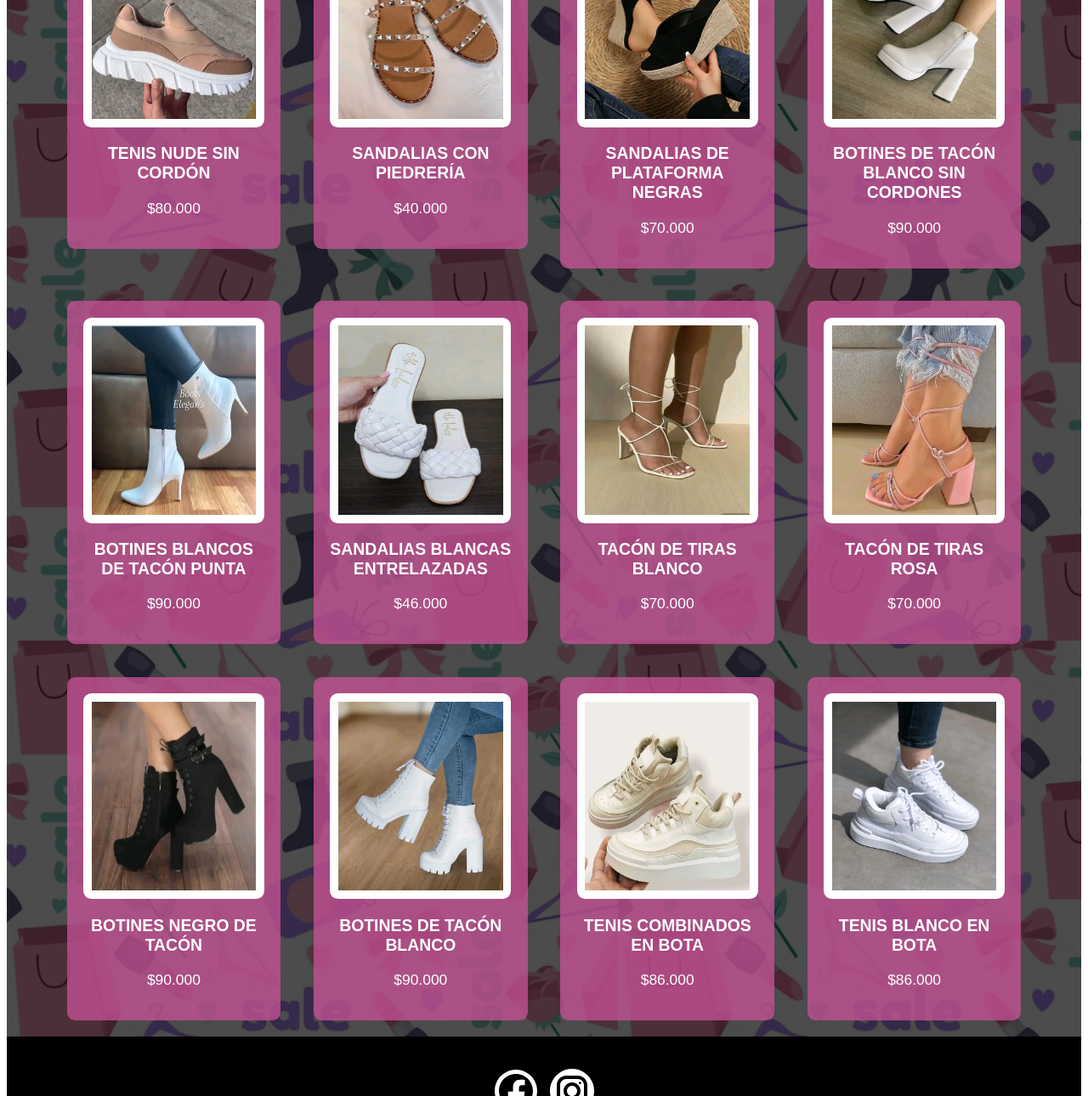
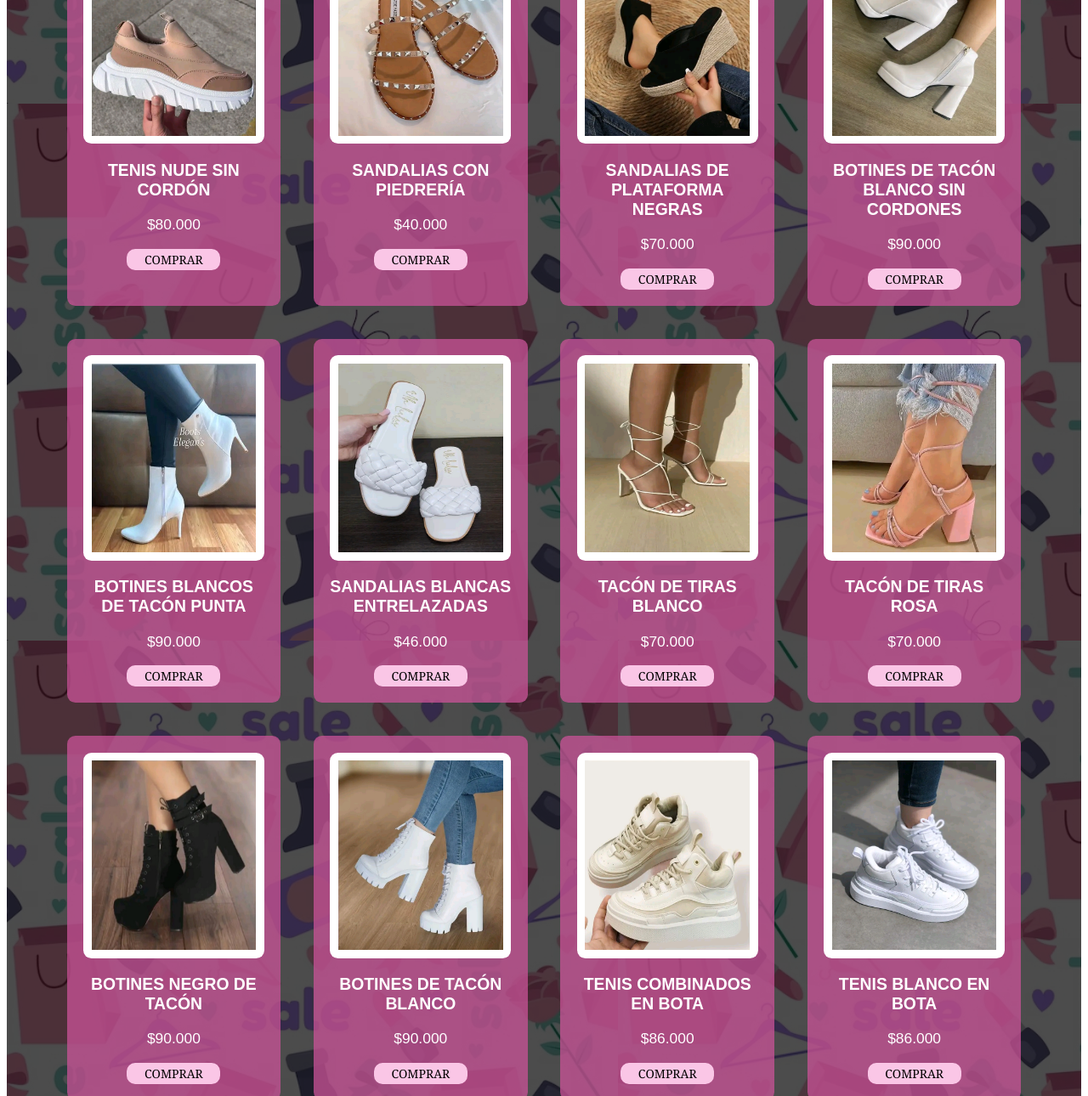
Before and after one commit to Keila2Vacca/Proyecto, a plain HTML site: page html/calzado.html in a window 1280 px wide. Shown: the part 518-1808 px from the top of the page at 85% size. Drawn offline with Linux system fonts and the light colour scheme.

Commit message:
botón nuevo

```diff
--- a/CSS/style.css
+++ b/CSS/style.css
@@ -41,27 +41,34 @@ img {
     border-radius: 50%;
 }
 
-.menú_desple{
-display: flex;
-justify-content: center;
-background-color: rgba(199, 82, 150, 0.768);
+.logo-img:hover{
+    box-shadow: 0px 0px 10px 1px white;
+    transform: scale(1.1);
+    transition: all ease-in-out 0.8s;
 }
 
-li ul{
+.menú_desple {
+    display: flex;
+    list-style: none;
+    justify-content: center;
+}
+
+li ul {
     display: none;
 }
 
-.menú_desple li a{
+.menú_desple li a {
     padding: 2rem 7rem;
     display: block;
     background-color: rgba(199, 82, 150, 0.768);
+    margin-bottom: 2rem;
 }
 
-.desplegar:hover .sub_me_desple{
-  display: block;
+.desplegar:hover .sub_me_desple {
+    display: block;
 }
 
-.sub_me_desple{
+.sub_me_desple {
     font-family: Arial, Helvetica, sans-serif;
     font-weight: 800;
     font-size: 3rem;
@@ -69,16 +76,16 @@ li ul{
     text-transform: uppercase;
 }
 
-nav li ul{
+nav li ul {
     position: absolute;
     padding: 0;
 }
 
-li ul li{
+li ul li {
     background-color: rgba(199, 82, 150, 0.768);
 }
 
-li ul li:hover{
+li ul li:hover {
     color: black;
 }
 
@@ -93,6 +100,10 @@ nav a {
 
 nav a:hover {
     color: black;
+    border-radius: 20px;
+    box-shadow: 0px 0px 10px 1px white;
+    transform: scale(1.1);
+    transition: all ease-in-out 0.8s;
 }
 
 .activa {
@@ -121,10 +132,6 @@ nav a:hover {
     background-color: rgba(199, 82, 150, 0.768);
 }
 
-.producto:hover {
-    background-color: rgb(77, 7, 56);
-}
-
 .producto-blanco {
     display: flex;
     align-items: center;
@@ -133,6 +140,29 @@ nav a:hover {
     height: 25rem;
     object-fit: contain;
     padding: 1rem;
+}
+
+.producto-informacion button {
+    margin: 0 auto;
+    display: block;
+    background-color: rgb(250, 198, 230);
+    width: 110px;
+    height: 25px;
+    border-radius: 10px;
+    border: none;
+    font-size: 14px;
+    font-weight: 300;
+    cursor: pointer;
+    text-transform: uppercase;
+    font-family: Georgia, 'Times New Roman', Times, serif;
+}
+
+.producto-informacion button:hover {
+    background-color: rgb(77, 7, 56);
+    box-shadow: 0px 0px 10px 1px white;
+    transform: scale(1.1);
+    transition: all ease-in-out 0.8s;
+    color: white;
 }
 
 .producto-precio,
@@ -154,38 +184,42 @@ nav a:hover {
     font-weight: 800;
 }
 
-@media (min-width:320px){
-    .productos{
-        grid-template-columns: repeat(2,1fr);
+@media (min-width:320px) {
+    .productos {
+        grid-template-columns: repeat(2, 1fr);
     }
+
     .producto-nombre {
         font-size: 1.6rem;
         font-weight: 800;
     }
+
     .producto-precio {
         font-size: 1.3rem;
         font-weight: 500;
     }
+}
+
+
+@media (min-width:768px) {
+    .productos {
+        grid-template-columns: repeat(3, 1fr);
     }
 
-
-@media (min-width:768px){
-    .productos{
-        grid-template-columns: repeat(3,1fr);
-    }
     .producto-nombre {
         font-size: 2rem;
         font-weight: 800;
     }
+
     .producto-precio {
         font-size: 1.8rem;
         font-weight: 500;
     }
-    }
+}
 
-@media (min-width:1280px){
-    .productos{
-        grid-template-columns: repeat(4,1fr);
+@media (min-width:1280px) {
+    .productos {
+        grid-template-columns: repeat(4, 1fr);
     }
 
 }
@@ -194,6 +228,14 @@ nav a:hover {
     width: min(60rem, 100%);
     margin: 0 auto;
     padding: 1rem;
+}
+
+.boton:hover{
+    background-color: rgb(77, 7, 56);
+    box-shadow: 0px 0px 10px 1px white;
+    transform: scale(1.1);
+    transition: all ease-in-out 0.8s;
+    color: white;
 }
 
 .campo {
@@ -236,7 +278,7 @@ label {
     font-family: Arial, Helvetica, sans-serif;
 }
 
-input{
+input {
     background-color: rgba(199, 82, 150, 0.768);
     margin-top: 3rem;
     color: white;
--- a/html/calzado.html
+++ b/html/calzado.html
@@ -45,7 +45,7 @@
 
                 <div class="productos">
 
-                    <a href="">
+
 
                         <div class="producto">
 
@@ -57,11 +57,12 @@
                             <div class="producto-informacion">
                                 <p class="producto-nombre">tenis nude sin cordón</p>
                                 <p class="producto-precio">$80.000</p>
+                                <button>comprar</button>
                             </div>
 
                         </div>
-                    </a>
-                    <a href="">
+
+
 
                         <div class="producto">
 
@@ -73,11 +74,12 @@
                             <div class="producto-informacion">
                                 <p class="producto-nombre">sandalias con piedrería</p>
                                 <p class="producto-precio">$40.000</p>
+                                <button>comprar</button>
                             </div>
 
                         </div>
-                    </a>
-                    <a href="">
+
+
 
                         <div class="producto">
 
@@ -90,11 +92,12 @@
                             <div class="producto-informacion">
                                 <p class="producto-nombre">sandalias de plataforma negras</p>
                                 <p class="producto-precio">$70.000</p>
+                                <button>comprar</button>
                             </div>
 
                         </div>
-                    </a>
-                    <a href="">
+
+
 
                         <div class="producto">
 
@@ -106,11 +109,12 @@
                             <div class="producto-informacion">
                                 <p class="producto-nombre">botines de tacón blanco sin cordones</p>
                                 <p class="producto-precio">$90.000</p>
+                                <button>comprar</button>
                             </div>
 
                         </div>
-                    </a>
-                    <a href="">
+
+
 
                         <div class="producto">
 
@@ -122,11 +126,12 @@
                             <div class="producto-informacion">
                                 <p class="producto-nombre">botines blancos de tacón punta</p>
                                 <p class="producto-precio">$90.000</p>
+                                <button>comprar</button>
                             </div>
 
                         </div>
-                    </a>
-                    <a href="">
+
+
 
                         <div class="producto">
 
@@ -138,11 +143,12 @@
                             <div class="producto-informacion">
                                 <p class="producto-nombre">sandalias blancas entrelazadas</p>
                                 <p class="producto-precio">$46.000</p>
+                                <button>comprar</button>
                             </div>
 
                         </div>
-                    </a>
-                    <a href="">
+
+
 
                         <div class="producto">
 
@@ -154,11 +160,12 @@
                             <div class="producto-informacion">
                                 <p class="producto-nombre">tacón de tiras blanco</p>
                                 <p class="producto-precio">$70.000</p>
+                                <button>comprar</button>
                             </div>
 
                         </div>
-                    </a>
-                    <a href="">
+
+
 
                         <div class="producto">
 
@@ -170,11 +177,12 @@
                             <div class="producto-informacion">
                                 <p class="producto-nombre">tacón de tiras rosa</p>
                                 <p class="producto-precio">$70.000</p>
+                                <button>comprar</button>
                             </div>
 
                         </div>
-                    </a>
-                    <a href="">
+
+
 
                         <div class="producto">
 
@@ -186,11 +194,12 @@
                             <div class="producto-informacion">
                                 <p class="producto-nombre">botines negro de tacón</p>
                                 <p class="producto-precio">$90.000</p>
+                                <button>comprar</button>
                             </div>
 
                         </div>
-                    </a>
-                    <a href="">
+
+
 
                         <div class="producto">
 
@@ -202,11 +211,12 @@
                             <div class="producto-informacion">
                                 <p class="producto-nombre">botines de tacón blanco</p>
                                 <p class="producto-precio">$90.000</p>
+                                <button>comprar</button>
                             </div>
 
                         </div>
-                    </a>
-                    <a href="">
+
+
 
                         <div class="producto">
 
@@ -219,11 +229,12 @@
                             <div class="producto-informacion">
                                 <p class="producto-nombre">tenis combinados en bota</p>
                                 <p class="producto-precio">$86.000</p>
+                                <button>comprar</button>
                             </div>
 
                         </div>
-                    </a>
-                    <a href="">
+
+
 
                         <div class="producto">
 
@@ -235,10 +246,11 @@
                             <div class="producto-informacion">
                                 <p class="producto-nombre">tenis blanco en bota</p>
                                 <p class="producto-precio">$86.000</p>
+                                <button>comprar</button>
                             </div>
 
                         </div>
-                    </a>
+
                 </div>
         </div>
         </main>
```
Also changed, not shown: html/bolsos y carteras.html (+14 -24 lines), html/ropa interior.html (+35 -24 lines), html/ropa.html (+35 -24 lines), index.html (+147 -105 lines).
